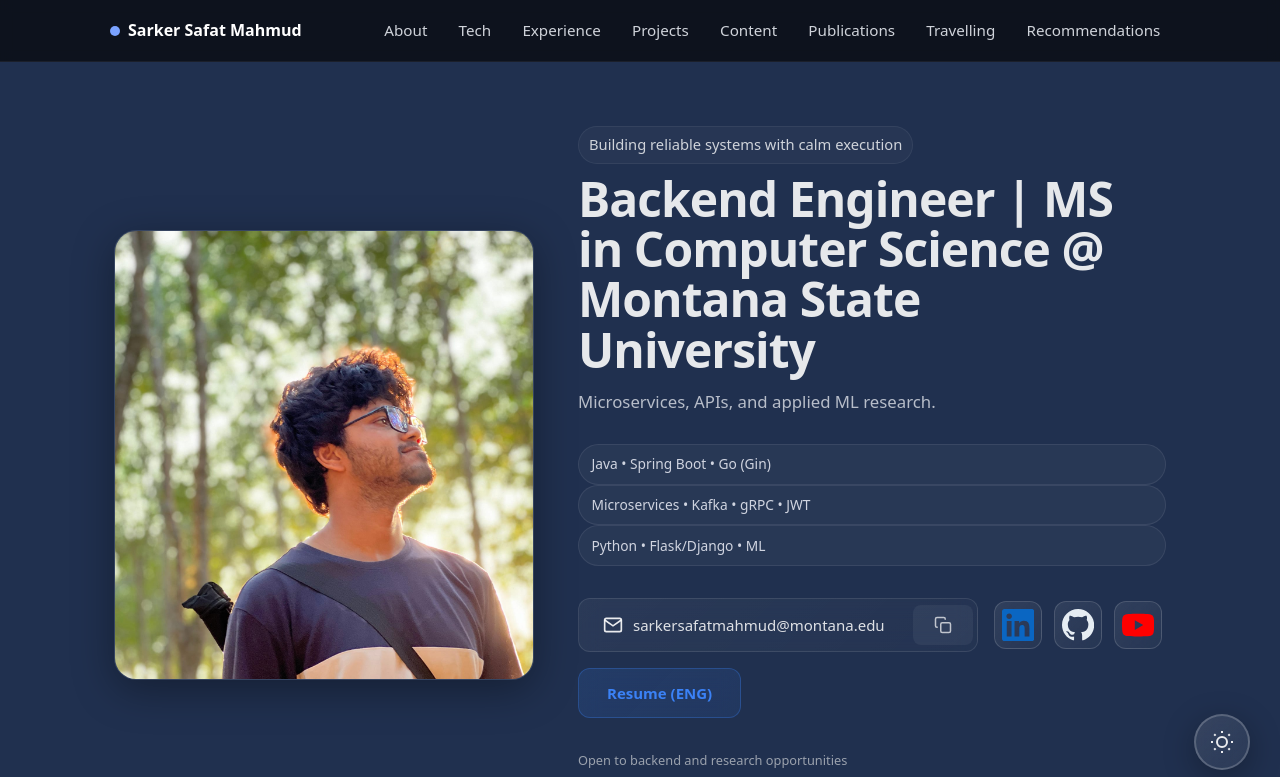
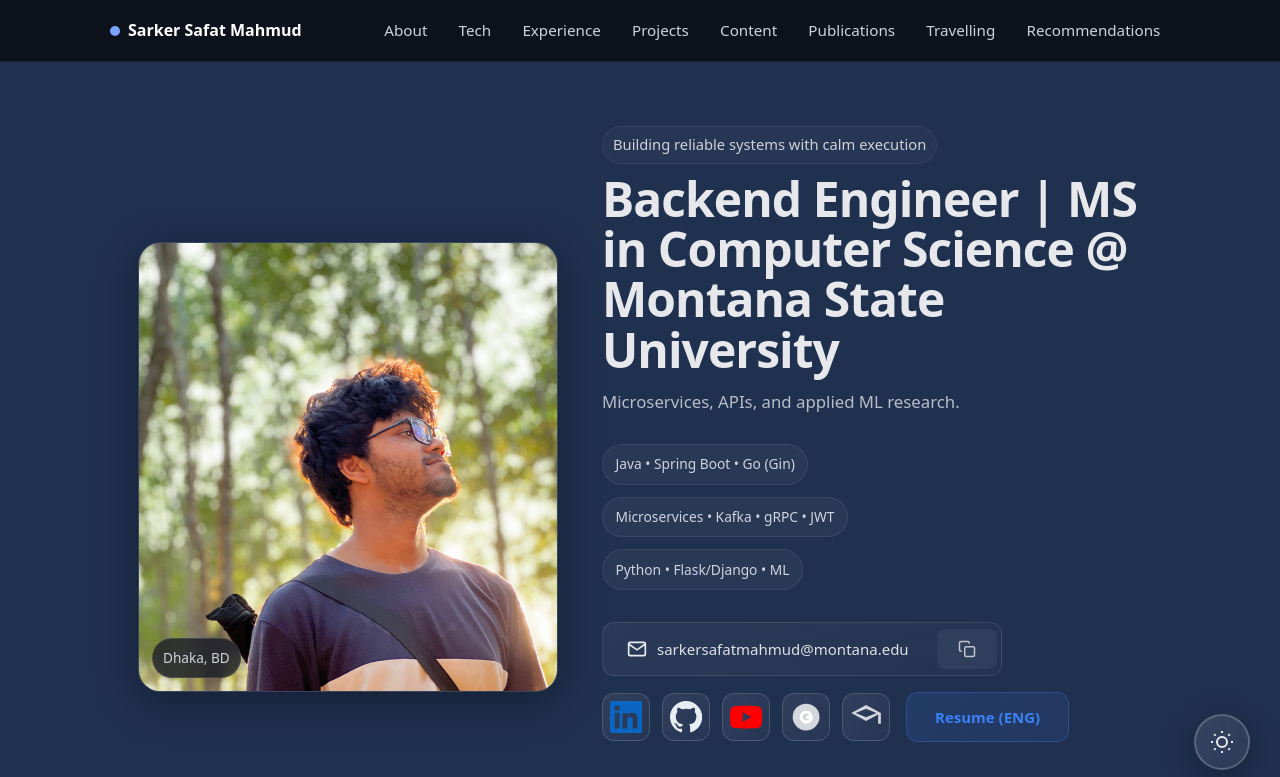
Before and after one commit to sunzid02/safat, a React (Vite) app: page / in a window 1280 px wide. Shown: the top 777 px of the page. Built offline with nearby package versions, Linux system fonts and the light colour scheme.

Commit message:
- hero section fixed

```diff
--- a/src/app/model/siteModel.ts
+++ b/src/app/model/siteModel.ts
@@ -13,11 +13,12 @@ export type HeroModel = {
     links: {
       label: string;
       url: string;
-      icon: "linkedin" | "github" | "youtube";
+      icon: "linkedin" | "github" | "youtube" | "grabcad" | "scholar";
     }[];
   };
   note: string;
 };
+
 
 export type AboutModel = {
   title: string;
@@ -218,6 +219,16 @@ export const siteModel: SiteModel = {
           label: "YouTube",
           url: "https://www.youtube.com/@safat99",
           icon: "youtube",
+        },
+        {
+          label: "Grabcad",
+          url: "https://grabcad.com/sarker.safat.mahmud-1",
+          icon: "grabcad",
+        },
+        {
+          label: "Google Scholar",
+          url: "https://scholar.google.com/citations?user=A7AvcbQAAAAJ&hl=en",
+          icon: "scholar",
         },
       ],
     },
--- a/src/app/view/components/ui/Icon/Icon.tsx
+++ b/src/app/view/components/ui/Icon/Icon.tsx
@@ -1,5 +1,5 @@
 type IconProps = {
-  name: "email" | "linkedin" | "github" | "youtube";
+  name: "email" | "linkedin" | "github" | "youtube" | "grabcad" | "scholar";
 };
 
 export default function Icon({ name }: IconProps) {
@@ -22,11 +22,41 @@ export default function Icon({ name }: IconProps) {
           <path d="M12 0c-6.626 0-12 5.373-12 12 0 5.302 3.438 9.8 8.207 11.387.599.111.793-.261.793-.577v-2.234c-3.338.726-4.033-1.416-4.033-1.416-.546-1.387-1.333-1.756-1.333-1.756-1.089-.745.083-.729.083-.729 1.205.084 1.839 1.237 1.839 1.237 1.07 1.834 2.807 1.304 3.492.997.107-.775.418-1.305.762-1.604-2.665-.305-5.467-1.334-5.467-5.931 0-1.311.469-2.381 1.236-3.221-.124-.303-.535-1.524.117-3.176 0 0 1.008-.322 3.301 1.23.957-.266 1.983-.399 3.003-.404 1.02.005 2.047.138 3.006.404 2.291-1.552 3.297-1.23 3.297-1.23.653 1.653.242 2.874.118 3.176.77.84 1.235 1.911 1.235 3.221 0 4.609-2.807 5.624-5.479 5.921.43.372.823 1.102.823 2.222v3.293c0 .319.192.694.801.576 4.765-1.589 8.199-6.086 8.199-11.386 0-6.627-5.373-12-12-12z" />
         </svg>
       );
+
     case "youtube":
       return (
         <svg viewBox="0 0 24 24" fill="currentColor" aria-hidden="true">
           <path d="M23.498 6.186a3.016 3.016 0 0 0-2.122-2.136C19.505 3.545 12 3.545 12 3.545s-7.505 0-9.377.505A3.017 3.017 0 0 0 .502 6.186C0 8.07 0 12 0 12s0 3.93.502 5.814a3.016 3.016 0 0 0 2.122 2.136c1.871.505 9.376.505 9.376.505s7.505 0 9.377-.505a3.015 3.015 0 0 0 2.122-2.136C24 15.93 24 12 24 12s0-3.93-.502-5.814zM9.545 15.568V8.432L15.818 12l-6.273 3.568z" />
         </svg>
+    );
+
+    case "grabcad":
+      // Minimal "G" badge style icon
+      return (
+        <svg width="24" height="24" viewBox="0 0 24 24" fill="currentColor" aria-hidden="true">
+          <circle cx="12" cy="12" r="10" />
+          <path
+            d="M12 7.2c2.65 0 4.8 2.15 4.8 4.8h-2.2c0-1.43-1.16-2.6-2.6-2.6S9.4 10.57 9.4 12s1.16 2.6 2.6 2.6c1.04 0 1.94-.6 2.36-1.47H12v-2h4.9c.06.32.1.65.1.97 0 2.65-2.15 4.8-4.8 4.8S7.2 14.65 7.2 12 9.35 7.2 12 7.2z"
+            fill="#fff"
+          />
+        </svg>
       );
+
+
+
+    case "scholar":
+      // Simple scholar-cap icon (clean + readable)
+      return (
+        <svg width="24" height="24" viewBox="0 0 24 24" fill="currentColor">
+          <path d="M12 3L1 9l11 6 9-4.91V17h2V9L12 3zm0 9.18L4.24 9 12 5.82 19.76 9 12 12.18z" />
+      </svg>
+    );
+
+
+    default:
+      return null;
+
+
+
   }
 }
--- a/src/styles/base.css
+++ b/src/styles/base.css
@@ -1296,3 +1296,48 @@ main.container {
   max-height: 100%;
   padding: 12px;
 }
+
+
+
+/* HERO layout fixes */
+
+/* Center the whole hero block and avoid too-wide content */
+.hero-grid {
+  max-width: 1100px;
+  margin: 0 auto;
+  padding: 0 24px;
+}
+
+/* Make the image area the positioning parent for the caption */
+.hero-media {
+  position: relative;
+}
+
+/* Keep the caption on the photo */
+.hero-caption {
+  position: absolute;
+  left: 14px;
+  bottom: 14px;
+}
+
+/* Pills should not stretch full width */
+.pill-row {
+  display: flex;
+  flex-direction: column;
+  gap: 12px;
+  align-items: flex-start;
+}
+
+.pill {
+  display: inline-flex;
+  width: fit-content;
+  max-width: 100%;
+  white-space: nowrap;
+}
+
+/* Optional: allow wrapping if a pill line is too long */
+@media (max-width: 520px) {
+  .pill {
+    white-space: normal;
+  }
+}
```
